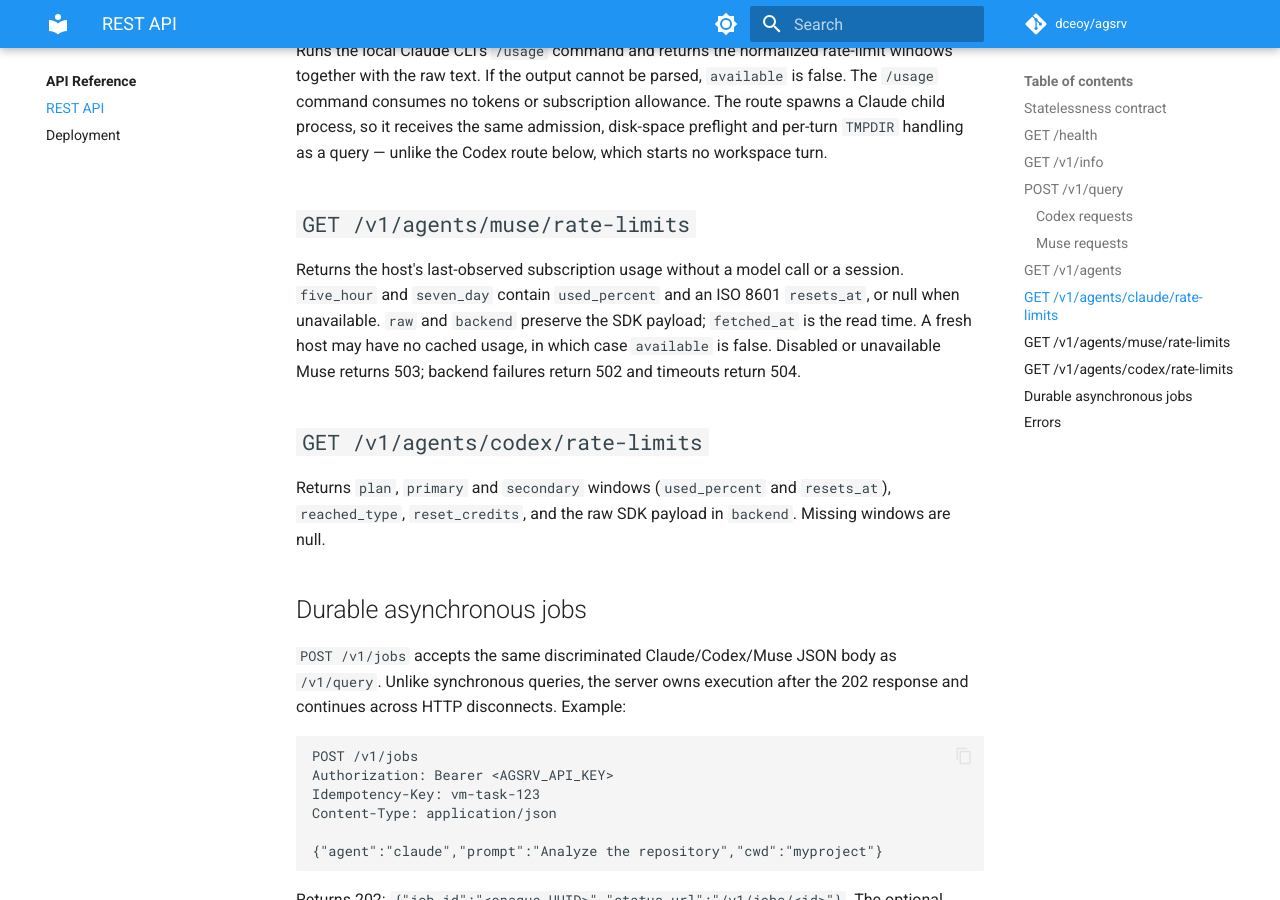
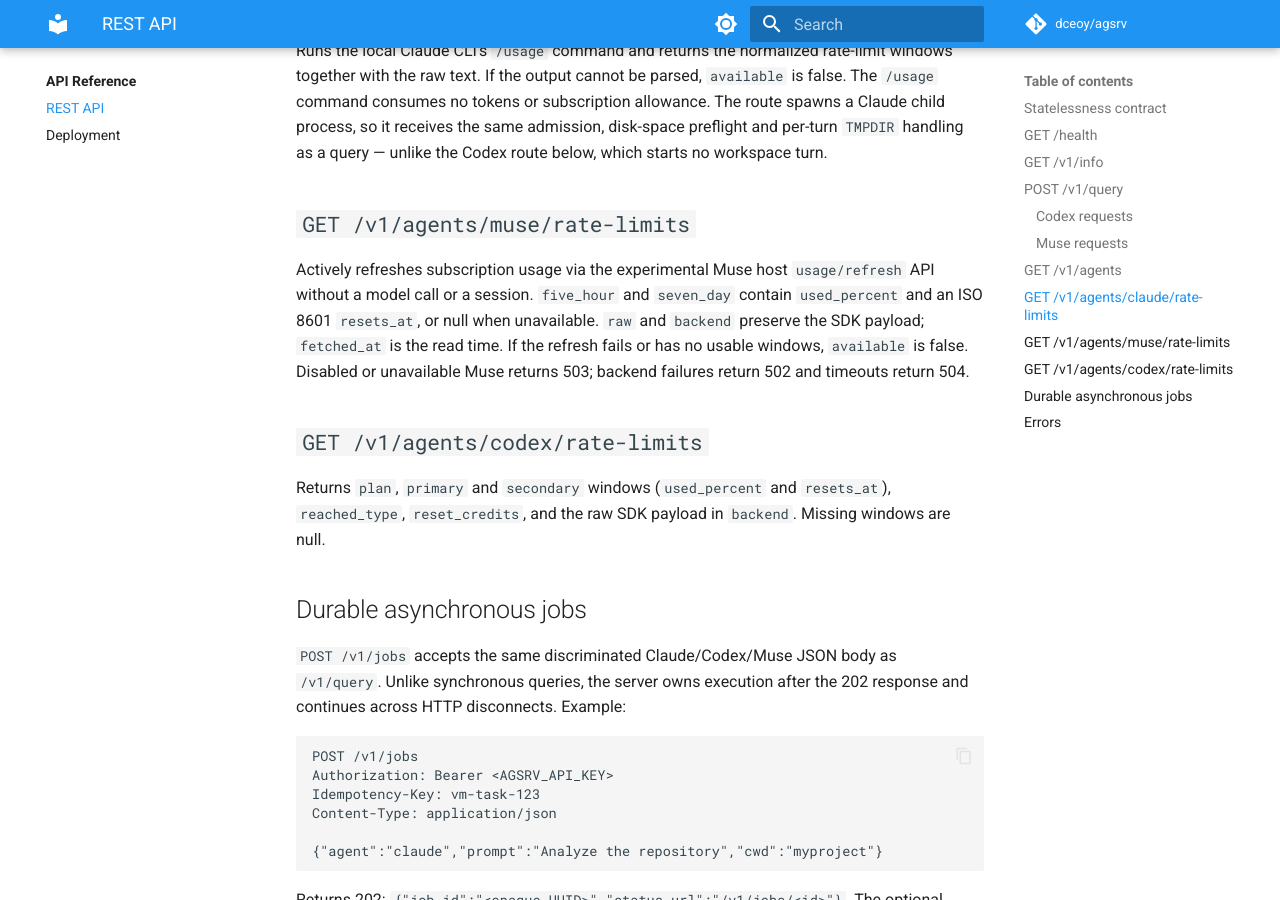
Before and after one commit to dceoy/agsrv, an MkDocs documentation site: the page built from docs/api/rest-api.md, in a window 1280 px wide and 900 px high, scrolled down 4861 px. Built offline with MkDocs 1.6.1 and Material for MkDocs 9.7.7, drawn with Linux system fonts in a browser that asks for light colours; comment, search, counter and statistics services are not loaded.

Commit message:
fix: actively refresh Muse rate limits

```diff
--- a/docs/api/rest-api.md
+++ b/docs/api/rest-api.md
@@ -228,11 +228,10 @@ workspace turn.
 
 ## `GET /v1/agents/muse/rate-limits`
 
-Returns the host's last-observed subscription usage without a model call or a
-session. `five_hour` and `seven_day` contain `used_percent` and an ISO 8601
+Actively refreshes subscription usage via the experimental Muse host
+`usage/refresh` API without a model call or a session. `five_hour` and `seven_day` contain `used_percent` and an ISO 8601
 `resets_at`, or null when unavailable. `raw` and `backend` preserve the SDK
-payload; `fetched_at` is the read time. A fresh host may have no cached usage,
-in which case `available` is false. Disabled or unavailable Muse returns 503;
+payload; `fetched_at` is the read time. If the refresh fails or has no usable windows, `available` is false. Disabled or unavailable Muse returns 503;
 backend failures return 502 and timeouts return 504.
 
 ## `GET /v1/agents/codex/rate-limits`
```
Also changed, not shown: README.md (+4 -4 lines), docs/api/index.md (+1 -1 lines), 2 other files.
